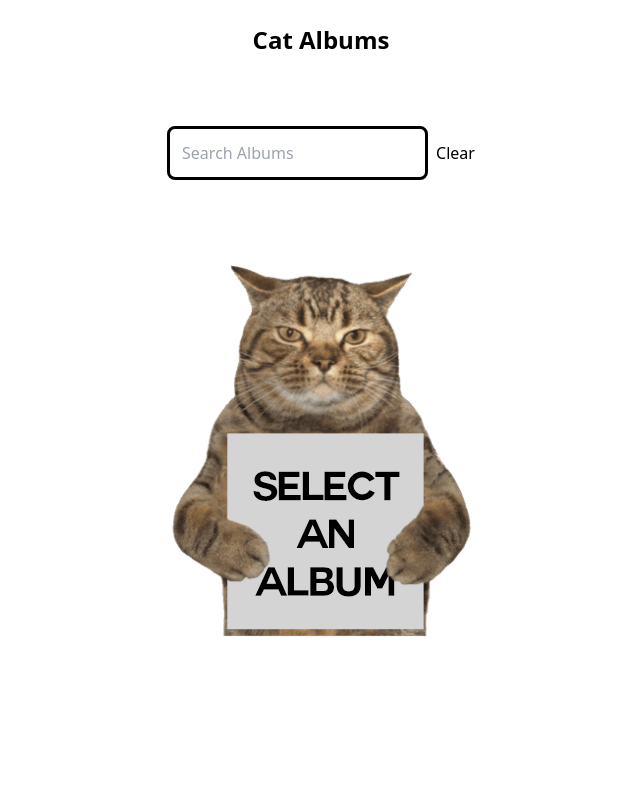
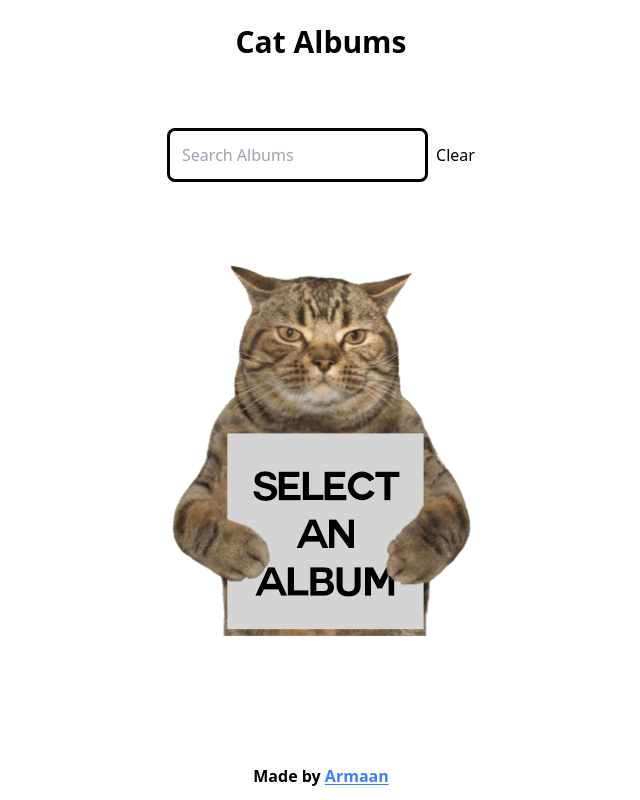
Before and after one commit to armaanx/cat-albums, a Next.js app: page / in a window 1280 px wide. Shown: the whole page, without its empty margins (319-959 px from the left). Built offline with nearby package versions, Linux system fonts and the light colour scheme.

Commit message:
ui changes

```diff
--- a/pages/index.js
+++ b/pages/index.js
@@ -28,7 +28,7 @@ export default function Home() {
       <Head>
         <title>Cat Albums</title>
       </Head>
-      <h1 className="p-6 text-2xl font-bold text-black">Cat Albums</h1>
+      <h1 className="p-6 text-3xl font-bold text-black">Cat Albums</h1>
       <div className="z-30 text-center m-auto space-x-2">
         <input
           className="p-3 border-[3px] rounded-lg border-black"
@@ -77,6 +77,18 @@ export default function Home() {
           className="absolute top-[265px] right-0 bottom-0 left-[10px] m-auto h-[200px] w-[200px]"
         />
       </div>
+      <div className="fixed bottom-0 left-0 right-0 m-auto p-3 font-semibold">
+        <span>
+          Made by{" "}
+          <a
+            className="text-blue-500 underline underline-offset-2"
+            href="https://armaan.tech"
+            target="_blank"
+            rel="noopener noreferrer">
+            Armaan
+          </a>
+        </span>
+      </div>
     </div>
   );
 }
```
